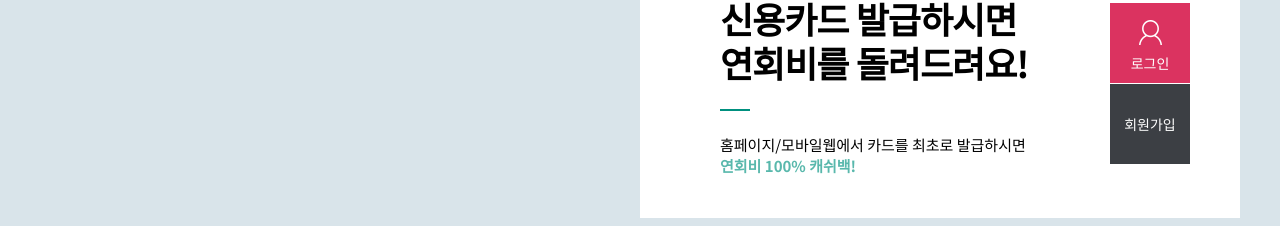
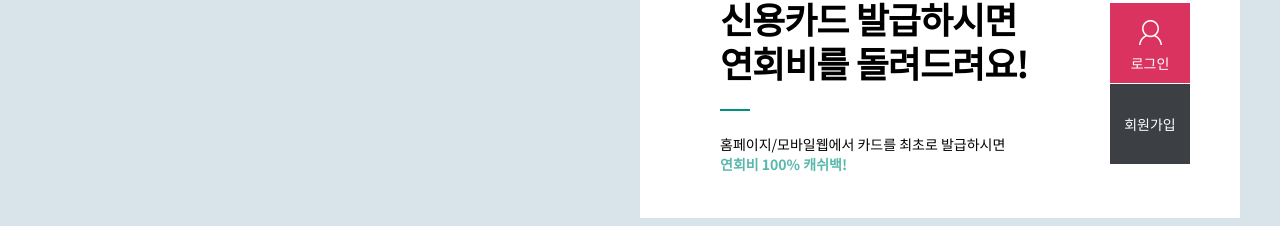
Before and after one commit to ilokids/hanacard, a plain HTML site: page card1/index.html in a window 1280 px wide. Shown: the part 151-377 px from the top of the page. Drawn offline with Linux system fonts and the light colour scheme; a web font is replaced by a local one.

Commit message:
20171212

```diff
--- a/card1/css/style.css
+++ b/card1/css/style.css
@@ -36,7 +36,7 @@
 /* br_tit */
 .ban_right .br_tit {background: #fff; height: 180px; padding: 48px 190px 42px 80px;}
 .ban_right .br_tit h2 {font-size: 36px; font-weight: 700; line-height: 44px; letter-spacing: -1px;}
-.ban_right .br_tit p {position: relative; padding-top: 50px; font-size: 15px;}
+.ban_right .br_tit p {position: relative; padding-top: 50px; font-size: 14px;}
 .ban_right .br_tit p:before {content: ''; width: 30px; height: 2px; background: #00907f; position: absolute; left: 0; top: 25px;}
 .ban_right .br_tit p strong {color: #59b8ac;}
 
```
